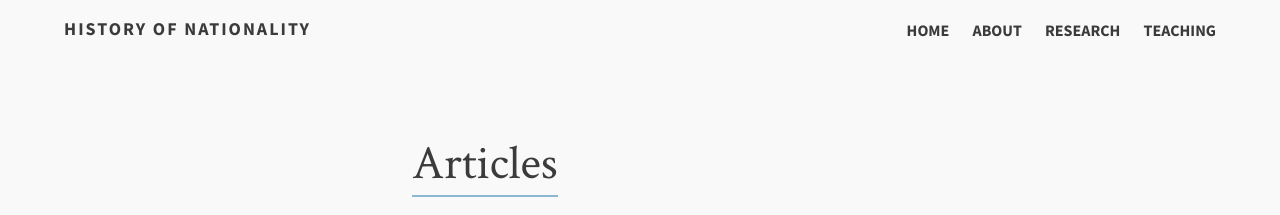
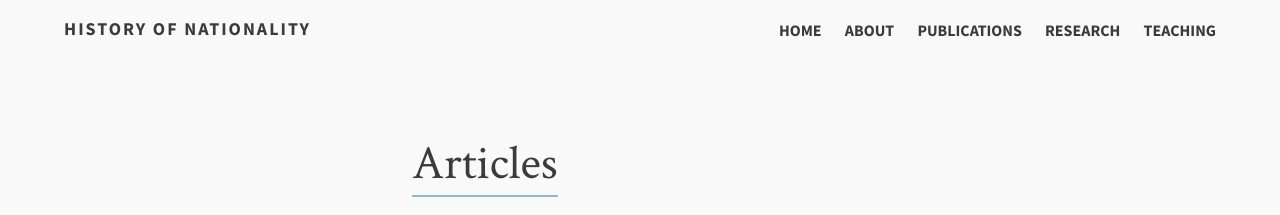
Before and after one commit to jaguillette/whanley.github.io, a Jekyll site: the page built from publications.md, in a window 1280 px wide. Shown: the top 215 px of the page. Built offline with Jekyll 4.4.1, drawn with Linux system fonts in a browser that asks for light colours.

Commit message:
adding Publications

```diff
--- a/_config.yml
+++ b/_config.yml
@@ -30,6 +30,8 @@ opengraph:
 links:
   - title: About
     url: /about
+  - title: Publications
+    url: /publications
   - title: Research
     url: /research
   - title: Teaching
```
Also changed, not shown: publications.md (renamed from articles.md), 2 other files.
